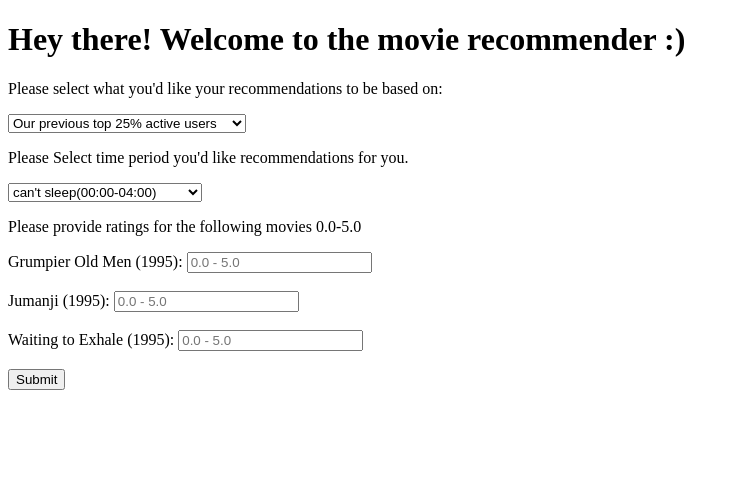
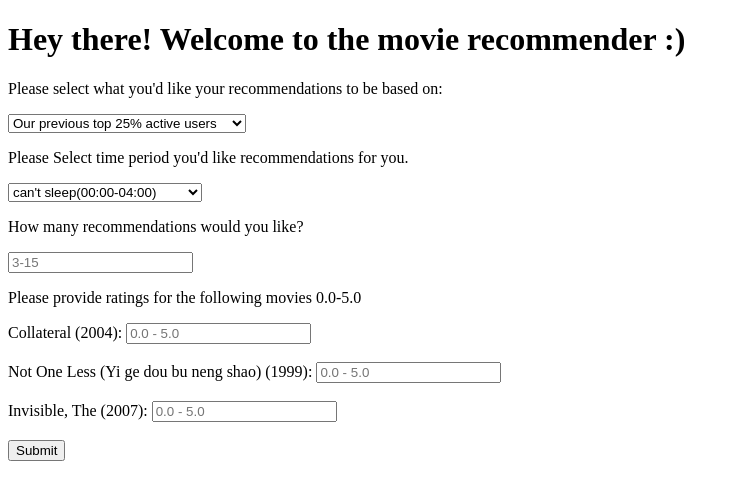
Before and after one commit to gdq12/MovieRecommenderAllSpiceArrays, a Flask app: page / in a window 1280 px wide. Shown: the top 500 px of the page, without its empty margins (0-739 px from the left). Run offline with Flask 2, Linux system fonts and the light colour scheme; parts of the project's set-up code (start-up, migrations or seed data) failed here and were passed over.

Commit message:
added random movie choices with every browser refresh and capability of user choices different nuber of recommendations

```diff
--- a/flask_app/application.py
+++ b/flask_app/application.py
@@ -1,11 +1,16 @@
+import random
 from flask import Flask, render_template, request
-from recommender2 import sql_data, user_input_vector, recommender_build, custom_recommendation
+from recommender import sql_data, user_input_vector, recommender_build, custom_recommendation
+import json
 
 app = Flask(__name__)
 
 @app.route('/')
 def index():
-    return render_template('index.html')
+    with open('movie_title_index.json', 'r') as fp:
+        movie_title_index = json.load(fp)
+    movies=random.sample(list(movie_title_index.values()),3)
+    return render_template('index.html', choices=movies)
 
 @app.route('/recommendation')
 def recommend():
@@ -14,13 +19,14 @@ def recommend():
     user_flask = dict(request.args)
     model_choice=dict(list(user_flask.items())[:1])
     time_block=dict(list(user_flask.items())[1:2])
-    user_flask1=dict(list(user_flask.items())[2:])
+    num_choice=dict(list(user_flask.items())[2:3])
+    user_flask1=dict(list(user_flask.items())[3:])
 
     new_user_vector, movie_title_index=user_input_vector(user_flask1, num_movies, movieId, 'movie_title_index.json')
 
     recommendations=recommender_build(list(model_choice.items())[0][1], new_user_vector, user_flask1, 'movie_time_index.json', movie_title_index, 'movie_genre_index.json', 'movie_tag_index.json', movieId)
 
-    movies=custom_recommendation(recommendations, list(time_block.items())[0][0], list(time_block.items())[0][1])
+    movies=custom_recommendation(recommendations, list(time_block.items())[0][0], list(time_block.items())[0][1], int(list(num_choice.items())[0][1]))
 
     return render_template('recommendation.html', movies=movies)
 
--- a/flask_app/templates/index.html
+++ b/flask_app/templates/index.html
@@ -9,7 +9,7 @@
     <p>Please select what you'd like your recommendations to be based on:</p>
 
     <select name="model">
-    <option value="bottom75_users_neutral">Our previous top 25% active users</option>
+    <option value="bottom75_user_neutral">Our previous top 25% active users</option>
     <option value="top25_movies">Disregrd our top 25% rated films</option>
     <option value="combo">Make it interesting with a mix of both</option>
     </select>
@@ -26,17 +26,20 @@
     <option value="late night">late night(21:00-24:00)</option>
     </select>
 
+    <p>How many recommendations would you like?</p>
+    <input type="text" name="num" placeholder="3-15">
+
     <p>Please provide ratings for the following movies 0.0-5.0</p>
-    Grumpier Old Men (1995):
-    <input type="text" name="Grumpier Old Men (1995)" placeholder="0.0 - 5.0">
+    {{choices[0]}}:
+    <input type="text" name="{{choices[0]}}" placeholder="0.0 - 5.0">
     <br>
     <br>
-    Jumanji (1995):
-    <input type="text" name="Jumanji (1995)" placeholder="0.0 - 5.0">
+    {{choices[1]}}:
+    <input type="text" name="{{choices[1]}}" placeholder="0.0 - 5.0">
     <br>
     <br>
-    Waiting to Exhale (1995):
-    <input type="text" name="Waiting to Exhale (1995)" placeholder="0.0 - 5.0">
+    {{choices[2]}}:
+    <input type="text" name="{{choices[2]}}" placeholder="0.0 - 5.0">
     <br>
     <br>
     <input type="submit">
```
Also changed, not shown: 1 other file.
